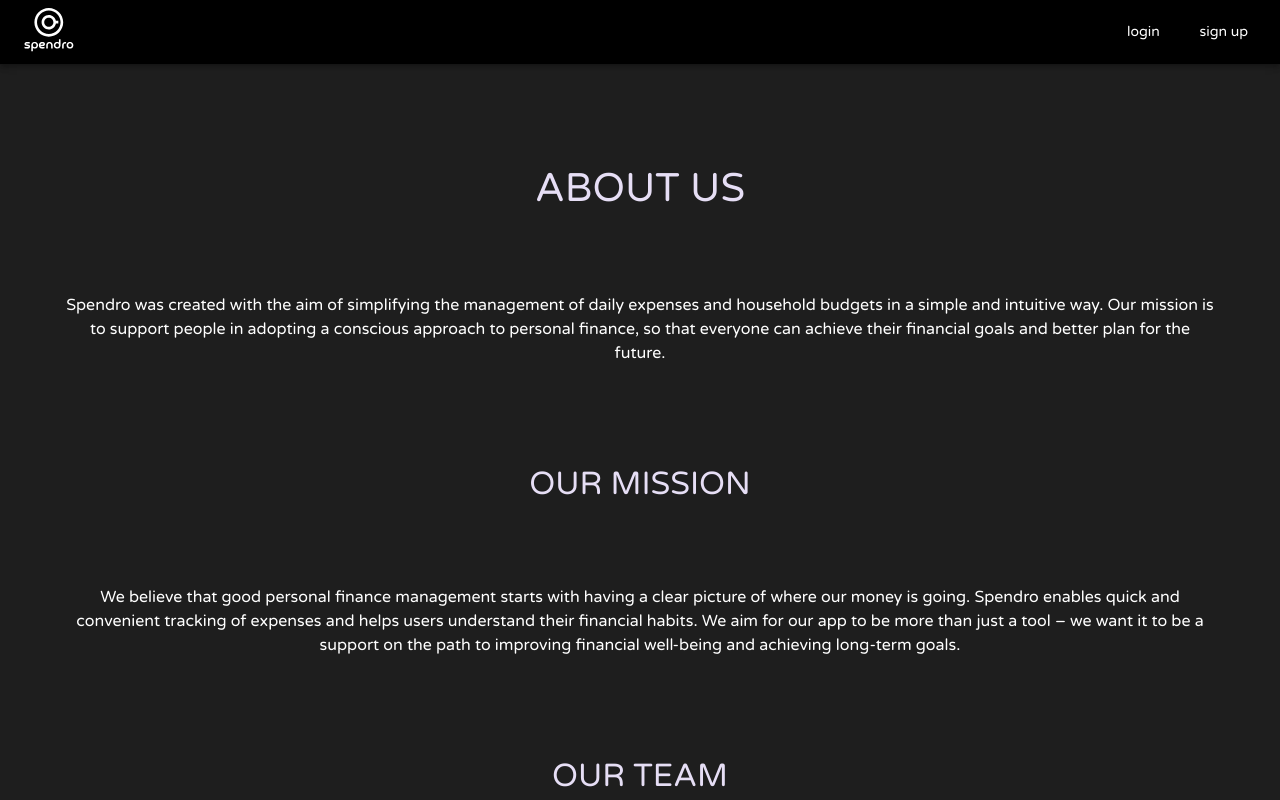
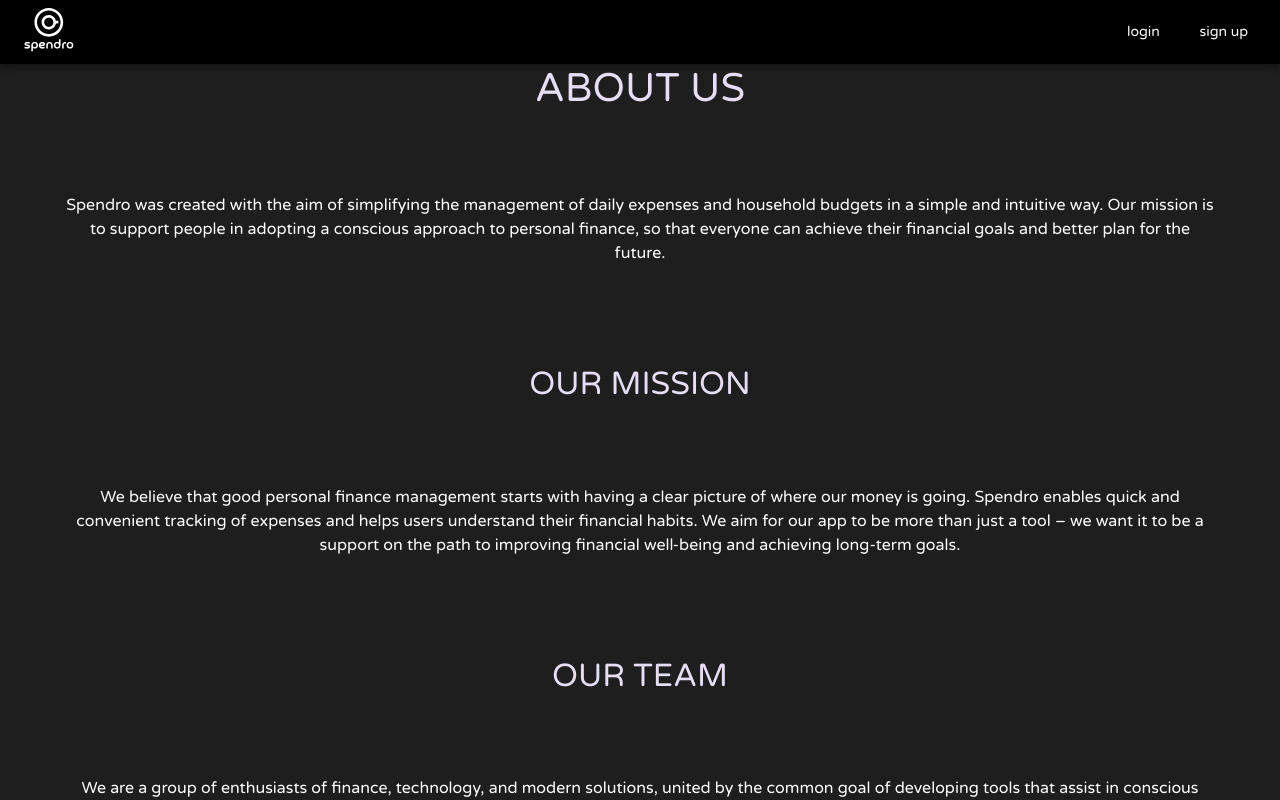
Before and after one commit to becool14/spendro, a React (Create React App) app in the folder frontend/: page /aboutUs in a window 1280 px wide. Shown: the top 800 px of the page. Built offline with nearby package versions, Linux system fonts and the light colour scheme.

Commit message:
[SPEN-13] Small fix

```diff
--- a/frontend/src/pages/AboutUs.css
+++ b/frontend/src/pages/AboutUs.css
@@ -6,7 +6,7 @@
 
 }
 
-.main-content {
+.about-content {
   text-align: center;
   display: flex;
   flex-direction: column;
--- a/frontend/src/pages/AboutUs.jsx
+++ b/frontend/src/pages/AboutUs.jsx
@@ -9,7 +9,7 @@ function AboutUs() {
   return (
     <div className="container">
       <Navbar />
-      <div className="main-content">
+      <div className="about-content">
         <Typography variant="h2" sx={{ fontSize: '2.5rem', color: '#E6DEF5', marginBottom: '20px' }}>
           About us
         </Typography>
```
